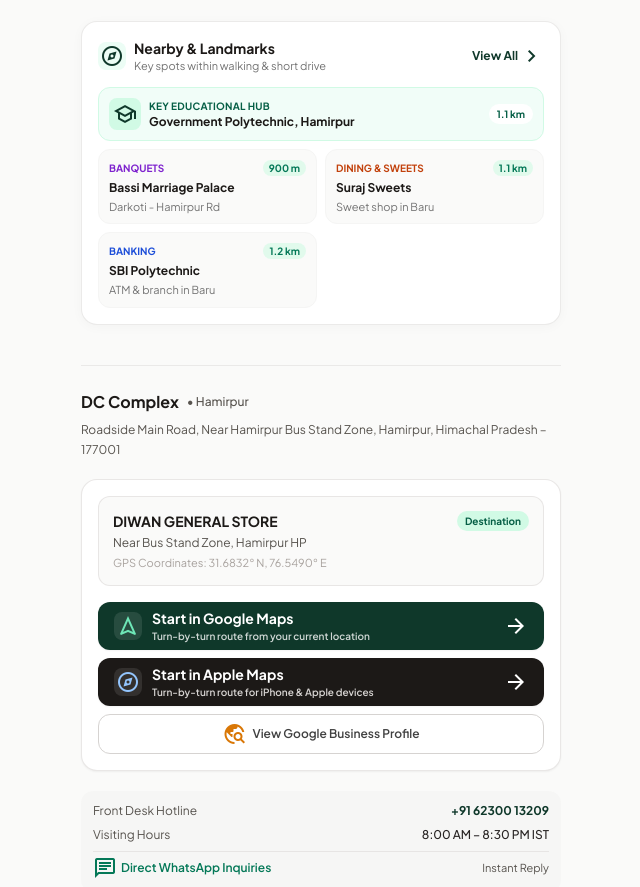
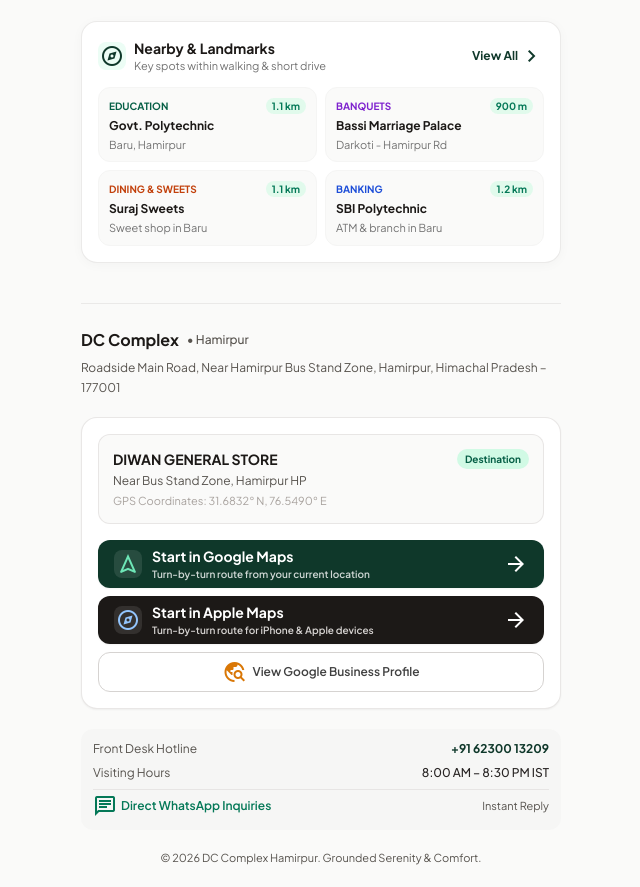
Before and after one commit to KarnailSingh87/dcomplex, a website built with Vite: page index.html in a window 1280 px wide. Shown: the part 1792-2679 px from the top of the page, without its empty margins (319-959 px from the left). Built offline with nearby package versions, Linux system fonts and the light colour scheme.

Commit message:
Layout: update nearby essentials to balanced 4-card 2x2 grid

```diff
--- a/index.html
+++ b/index.html
@@ -328,45 +328,41 @@
         </a>
       </div>
       <div class="grid grid-cols-2 gap-2 text-xs">
-        <div
-          class="col-span-2 p-2.5 rounded-xl bg-emerald-50/70 border border-emerald-100 flex items-center justify-between gap-2">
-          <div class="flex items-center gap-2 min-w-0">
-            <span class="w-8 h-8 rounded-lg bg-emerald-100 text-primary flex items-center justify-center flex-shrink-0">
-              <span class="material-symbols-outlined text-[18px]">school</span>
-            </span>
-            <div class="min-w-0">
-              <span class="text-[10px] font-bold text-emerald-800 uppercase tracking-wide">Key Educational Hub</span>
-              <h4 class="font-bold text-neutral-900 text-xs truncate">Government Polytechnic, Hamirpur</h4>
-            </div>
+        <!-- Item 1: Govt Polytechnic -->
+        <div class="p-2.5 rounded-xl bg-neutral-50 border border-neutral-100 flex flex-col gap-1 hover:border-neutral-200 transition-colors">
+          <div class="flex items-center justify-between">
+            <span class="text-[10px] font-bold text-emerald-800 uppercase">Education</span>
+            <span class="text-[10px] font-bold text-emerald-700 bg-emerald-100/60 px-1.5 py-0.2 rounded-full">1.1 km</span>
           </div>
-          <span
-            class="text-[10px] font-bold text-emerald-800 bg-white px-2 py-0.5 rounded-full shadow-xs flex-shrink-0">1.1
-            km</span>
+          <span class="font-bold text-neutral-900 text-xs truncate">Govt. Polytechnic</span>
+          <span class="text-[11px] text-neutral-500 leading-tight">Baru, Hamirpur</span>
         </div>
 
-        <div class="p-2.5 rounded-xl bg-neutral-50 border border-neutral-100 flex flex-col gap-1">
+        <!-- Item 2: Bassi Marriage Palace -->
+        <div class="p-2.5 rounded-xl bg-neutral-50 border border-neutral-100 flex flex-col gap-1 hover:border-neutral-200 transition-colors">
           <div class="flex items-center justify-between">
             <span class="text-[10px] font-bold text-purple-700 uppercase">Banquets</span>
-            <span class="text-[10px] font-bold text-emerald-700 bg-emerald-100/60 px-1.5 py-0.2 rounded-full">900
-              m</span>
+            <span class="text-[10px] font-bold text-emerald-700 bg-emerald-100/60 px-1.5 py-0.2 rounded-full">900 m</span>
           </div>
           <span class="font-bold text-neutral-900 text-xs truncate">Bassi Marriage Palace</span>
           <span class="text-[11px] text-neutral-500 leading-tight">Darkoti - Hamirpur Rd</span>
         </div>
-        <div class="p-2.5 rounded-xl bg-neutral-50 border border-neutral-100 flex flex-col gap-1">
+
+        <!-- Item 3: Suraj Sweets -->
+        <div class="p-2.5 rounded-xl bg-neutral-50 border border-neutral-100 flex flex-col gap-1 hover:border-neutral-200 transition-colors">
           <div class="flex items-center justify-between">
             <span class="text-[10px] font-bold text-orange-700 uppercase">Dining &amp; Sweets</span>
-            <span class="text-[10px] font-bold text-emerald-700 bg-emerald-100/60 px-1.5 py-0.2 rounded-full">1.1
-              km</span>
+            <span class="text-[10px] font-bold text-emerald-700 bg-emerald-100/60 px-1.5 py-0.2 rounded-full">1.1 km</span>
           </div>
           <span class="font-bold text-neutral-900 text-xs truncate">Suraj Sweets</span>
           <span class="text-[11px] text-neutral-500 leading-tight">Sweet shop in Baru</span>
         </div>
-        <div class="p-2.5 rounded-xl bg-neutral-50 border border-neutral-100 flex flex-col gap-1">
+
+        <!-- Item 4: SBI Polytechnic -->
+        <div class="p-2.5 rounded-xl bg-neutral-50 border border-neutral-100 flex flex-col gap-1 hover:border-neutral-200 transition-colors">
           <div class="flex items-center justify-between">
             <span class="text-[10px] font-bold text-blue-700 uppercase">Banking</span>
-            <span class="text-[10px] font-bold text-emerald-700 bg-emerald-100/60 px-1.5 py-0.2 rounded-full">1.2
-              km</span>
+            <span class="text-[10px] font-bold text-emerald-700 bg-emerald-100/60 px-1.5 py-0.2 rounded-full">1.2 km</span>
           </div>
           <span class="font-bold text-neutral-900 text-xs truncate">SBI Polytechnic</span>
           <span class="text-[11px] text-neutral-500 leading-tight">ATM &amp; branch in Baru</span>
```
